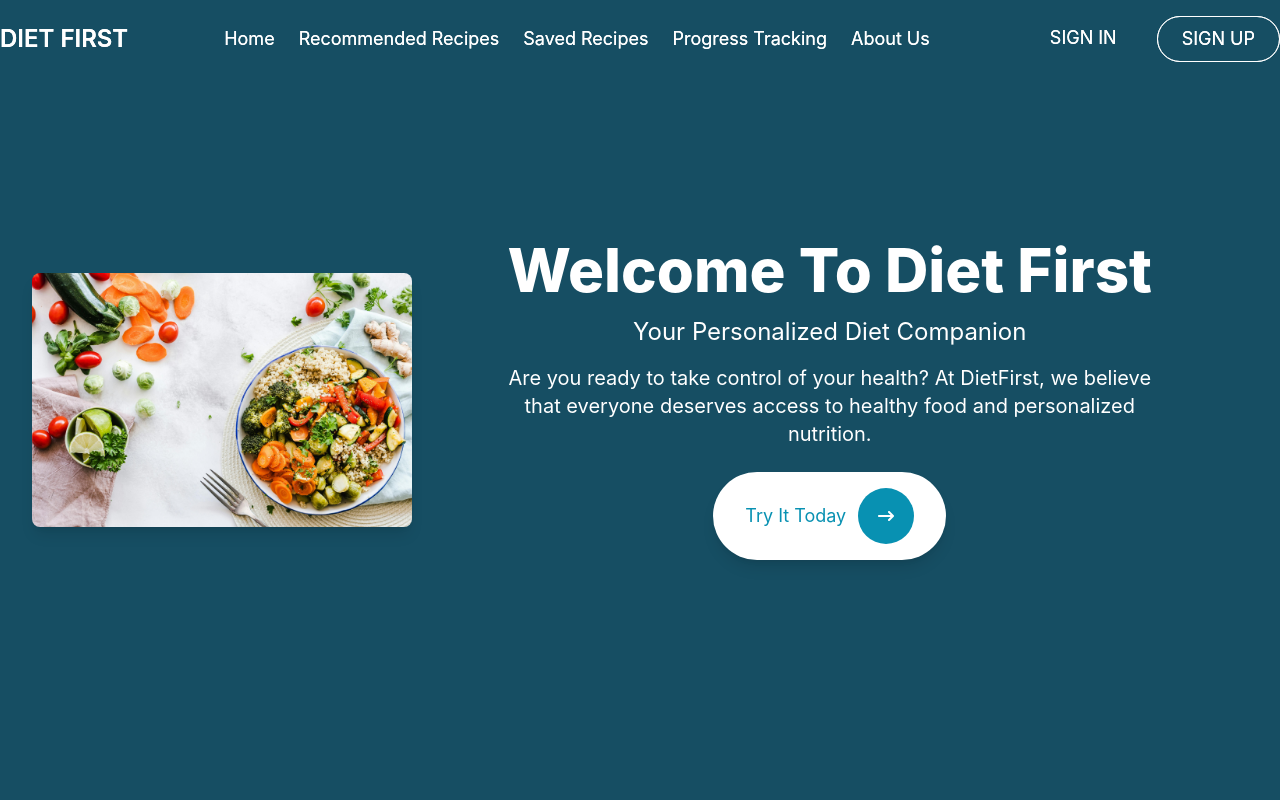
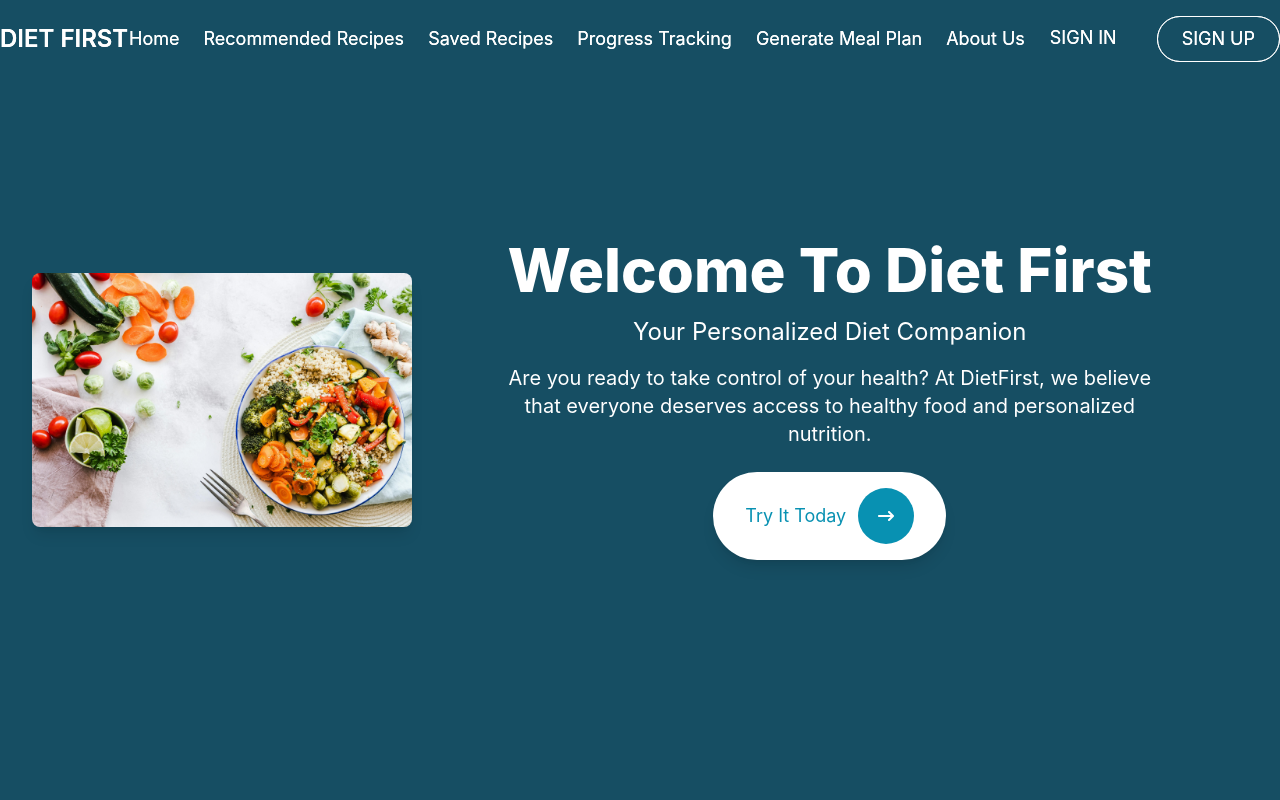
Before and after one commit to DietFirst/DietFirst, a React (Vite) app in the folder frontend/: page / in a window 1280 px wide. Shown: the top 800 px of the page. Built offline with nearby package versions, Linux system fonts and the light colour scheme; no server answers; a web font is replaced by a local one.

Commit message:
Add meal planner to navbar

```diff
--- a/frontend/src/components/Navbar.jsx
+++ b/frontend/src/components/Navbar.jsx
@@ -55,6 +55,16 @@ const Navbar = () => {
 
             <li className="group relative">
               <a
+                href="/mealplanner"
+                className="py-1 text-lg transition duration-300 hover:text-cyan-600"
+              >
+                Generate Meal Plan
+              </a>
+              <span className="absolute bottom-0 left-0 h-0.5 w-full scale-x-0 bg-white transition-transform group-hover:scale-x-100"></span>
+            </li>
+
+            <li className="group relative">
+              <a
                 href="/about-us"
                 className="py-1 text-lg transition duration-300 hover:text-cyan-600"
               >
```
